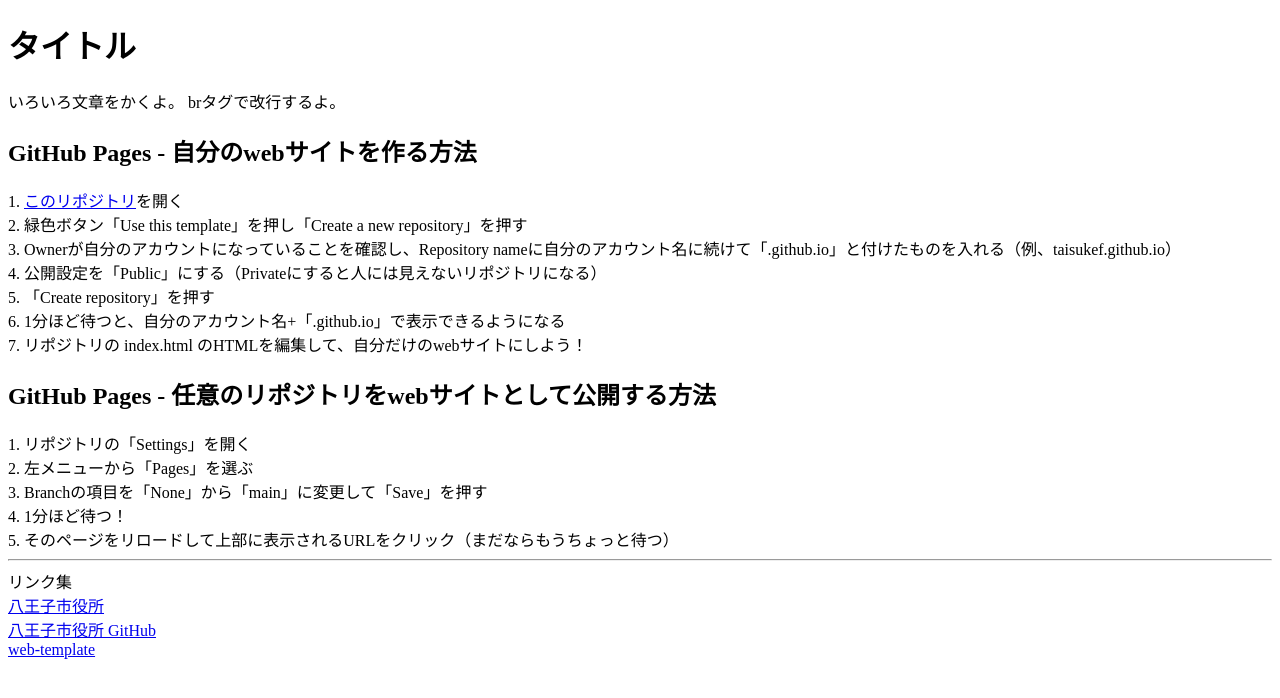
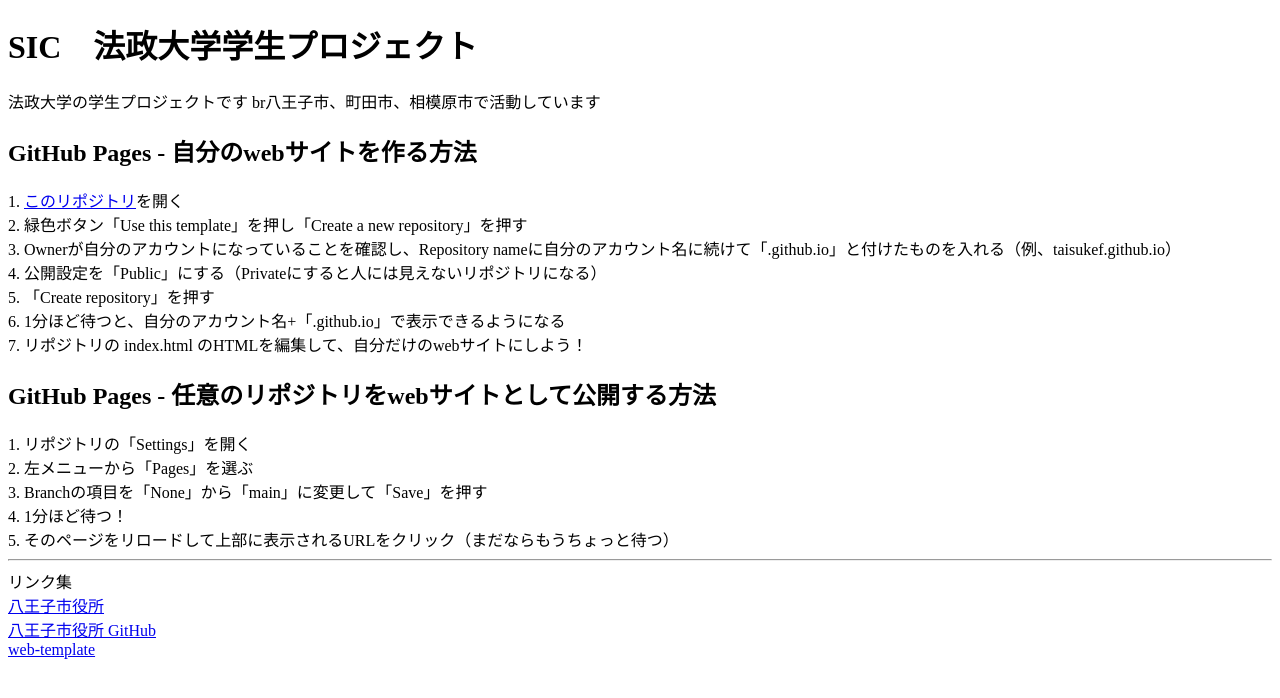
Before and after one commit to nobidai/nobidai.github.jp, a plain HTML site: page index.html in a window 1280 px wide. Drawn offline with Linux system fonts and the light colour scheme.

Commit message:
Update index.html

```diff
--- a/index.html
+++ b/index.html
@@ -1,10 +1,10 @@
 <!DOCTYPE html><html lang="ja"><head><meta charset="utf-8"><meta name="viewport" content="width=device-width"><link rel="icon" href="data:">
-<title>タイトル</title>
+<title>SIC　法政大学学生プロジェクト</title>
 </head><body>
 
-<h1>タイトル</h1>
-いろいろ文章をかくよ。
-brタグで改行するよ。<br>
+<h1>SIC　法政大学学生プロジェクト　</h1>
+法政大学の学生プロジェクトです
+br八王子市、町田市、相模原市で活動しています<br>
 
 <h2>GitHub Pages - 自分のwebサイトを作る方法</h2>
 1. <a href=https://github.com/hachioji-civictech/web-template target=_blank>このリポジトリ</a>を開く<br>
```
